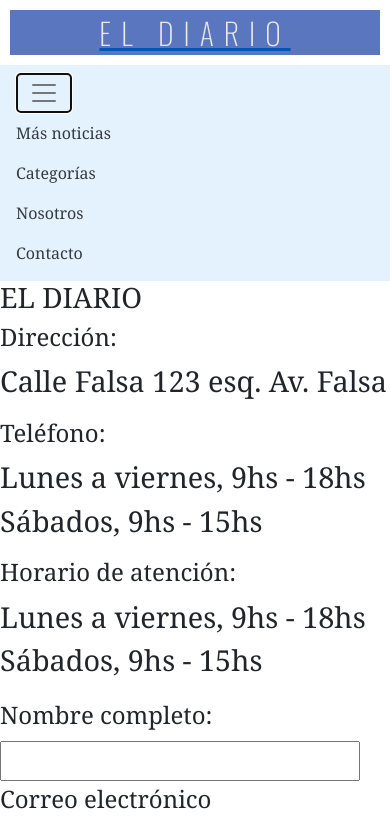
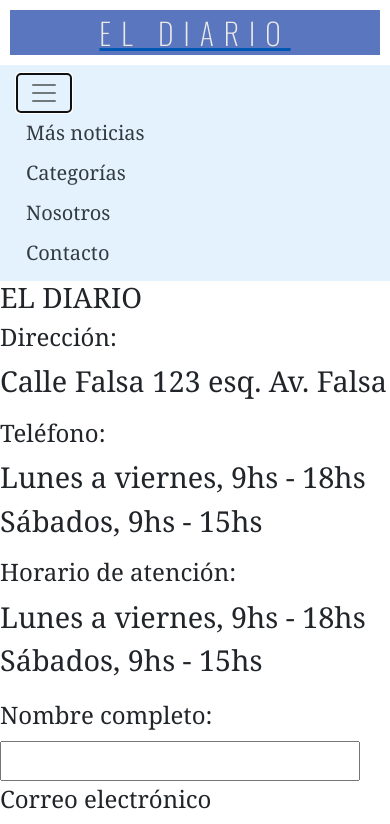
Before and after one commit to brunorecagno94/Desarrollo-Web, a plain HTML site: page paginas/contacto.html in a window 390 px wide. Both pictures are taken after a click on the button 44 px from the left and 93 px from the top of the page. Shown: the top 824 px of the page. Drawn offline with nearby package versions, Linux system fonts and the light colour scheme.

Commit message:
Pre-entrega 2

```diff
--- a/css/styles.css
+++ b/css/styles.css
@@ -37,6 +37,9 @@ a {
     color: rgb(235, 234, 231);
 }
 
+.navbar-nav a {
+    margin: 0px 60px;
+}
 
 /* FOOTER */
 
@@ -189,6 +192,11 @@ footer {
 
 @media screen and (max-width: 1024px) {
 
+    .navbar-nav a {
+        margin: 0px 30px;
+    }
+
+    /* HOME */
     .home {
         margin: 10px;
     }
@@ -271,6 +279,10 @@ footer {
     .logo--header {
         height: 45px;
         font-size: 30px;
+    }
+
+    .navbar-nav a {
+        margin: 0px 10px;
     }
 
     /* HOME */
--- a/paginas/contacto.html
+++ b/paginas/contacto.html
@@ -26,10 +26,10 @@
                 </button>
                 <div class="collapse navbar-collapse justify-content-center" id="navbarCollapse9">
                     <div class="navbar-nav">
-                        <a href="mas-noticias.html" class="nav-item nav-link text-dark">Más noticias</a>
-                        <a href="categorias.html" class="nav-item nav-link text-dark">Categorías</a>
-                        <a href="nosotros.html" class="nav-item nav-link text-dark">Nosotros</a>
-                        <a href="contacto.html" class="nav-item nav-link text-dark">Contacto</a>
+                        <a href="mas-noticias.html" class="nav-item nav-link text-dark h5">Más noticias</a>
+                        <a href="categorias.html" class="nav-item nav-link text-dark h5">Categorías</a>
+                        <a href="nosotros.html" class="nav-item nav-link text-dark h5">Nosotros</a>
+                        <a href="contacto.html" class="nav-item nav-link text-dark h5">Contacto</a>
                     </div>
                 </div>
             </div>
```
Also changed, not shown: index.html (+4 -4 lines), paginas/categorias.html (+4 -4 lines), paginas/mas-noticias.html (+4 -4 lines), paginas/nosotros.html (+4 -4 lines).
